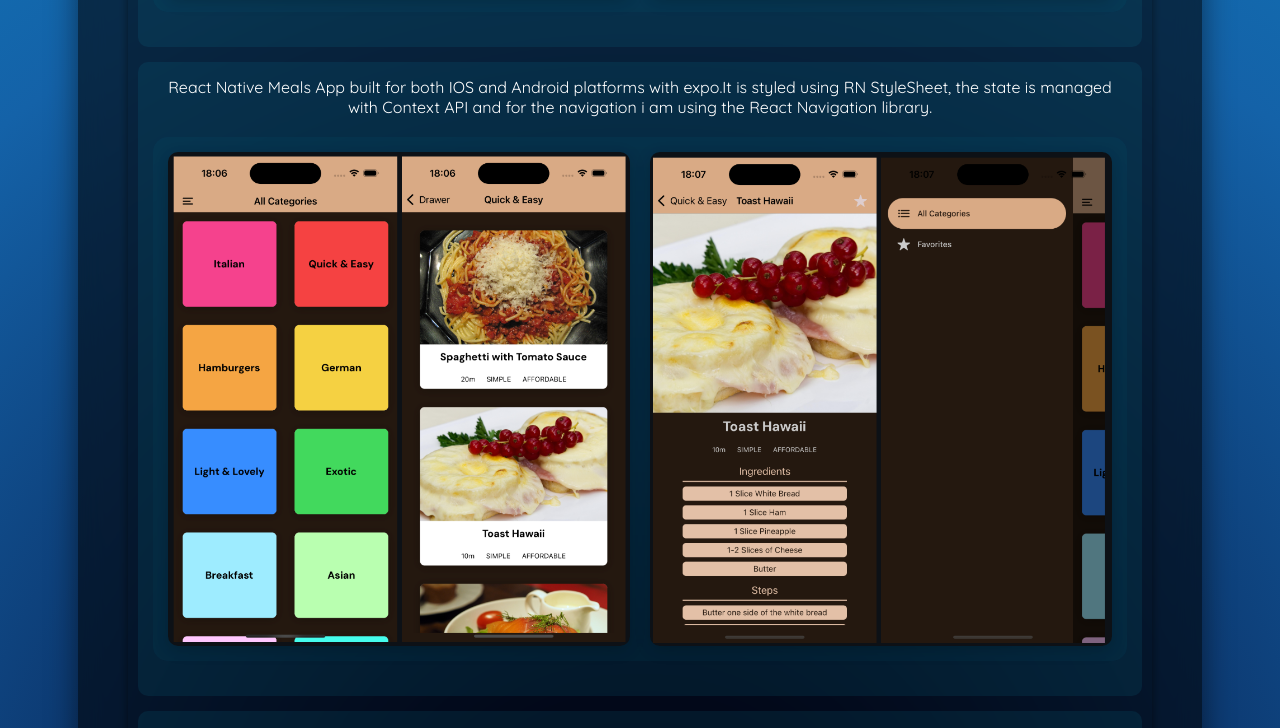
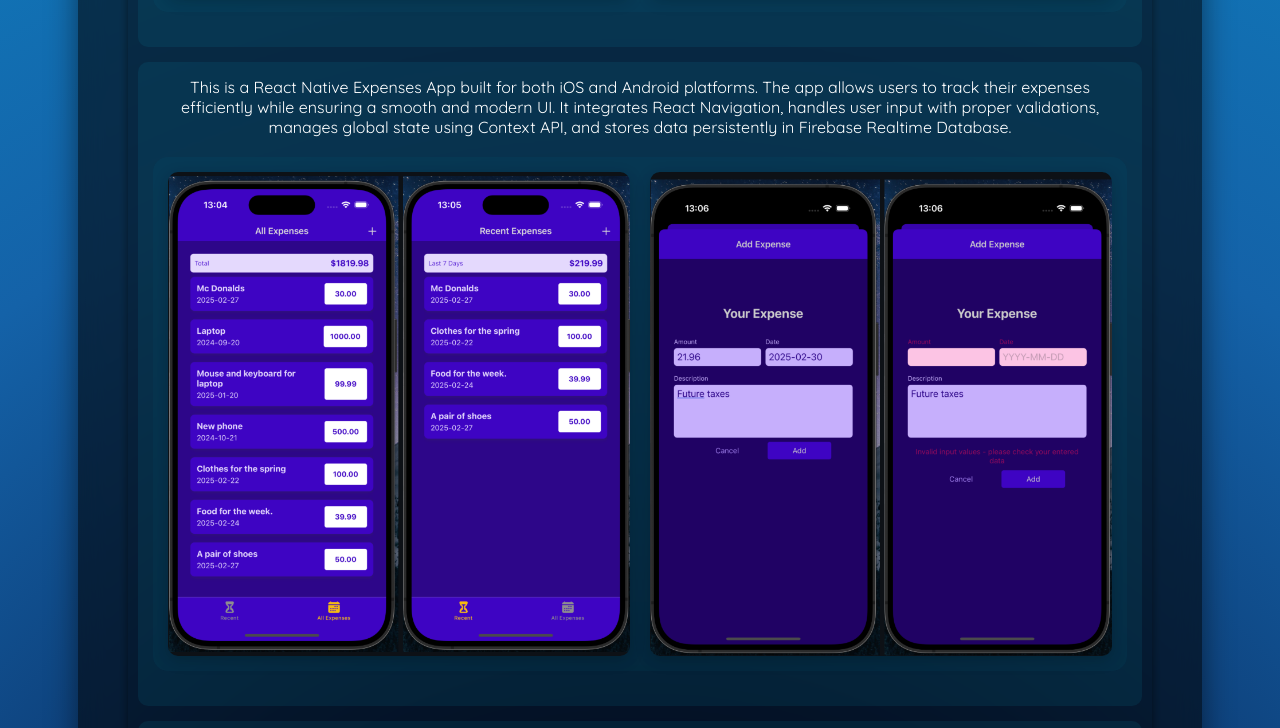
Before and after one commit to AvramAlin/AvramAlinPortofolio, a plain HTML site: page index.html in a window 1280 px wide. Shown: the part 1924-2652 px from the top of the page. Drawn offline with Linux system fonts and the light colour scheme.

Commit message:
Added expenses app rn

```diff
--- a/index.html
+++ b/index.html
@@ -117,6 +117,22 @@
                   <img
                     src="ss4.png"
                     alt="Document Review Interface"
+                    class="project-image"
+                  />
+                </div>
+              </li>
+              <li>
+                This is a React Native Expenses App built for both iOS and
+                Android platforms. The app allows users to track their expenses
+                efficiently while ensuring a smooth and modern UI. It integrates
+                React Navigation, handles user input with proper validations,
+                manages global state using Context API, and stores data
+                persistently in Firebase Realtime Database.
+                <div class="project-gallery">
+                  <img src="E1.png" alt="Expenses app" class="project-image" />
+                  <img
+                    src="E2.png"
+                    alt="Expenses app rn"
                     class="project-image"
                   />
                 </div>
```
Also changed, not shown: E1.png (added), E2.png (added), 1 other file.
